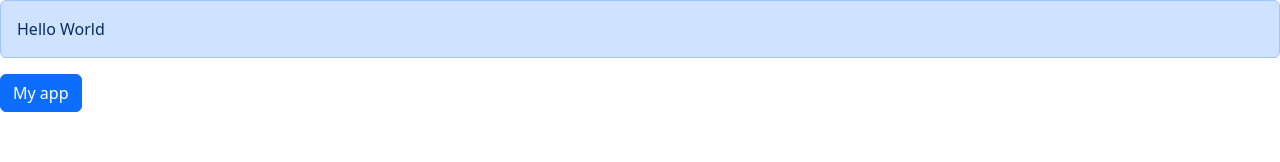
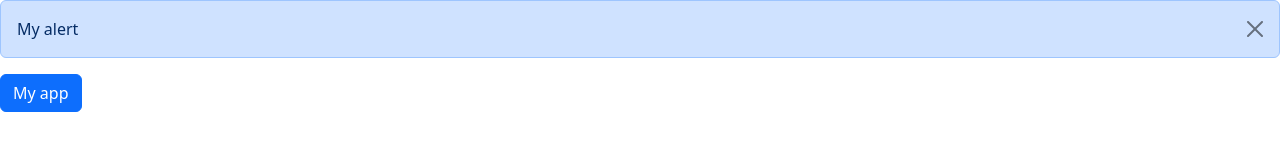
Before and after one commit to dhyseni20/games-app, a React (Vite) app: page / in a window 1280 px wide. Both pictures are taken after a click on the button "My app". Shown: the top 162 px of the page. Built offline with nearby package versions, Linux system fonts and the light colour scheme.

Commit message:
Alert Exercise

```diff
--- a/src/App.tsx
+++ b/src/App.tsx
@@ -1,13 +1,15 @@
+import { useState } from "react";
 import Alert from "./components/Alert";
 import Button from "./components/Button";
 
 function App() {
+  const [alertVisible, setAlertVisible] = useState(false);
   return (
     <div>
-      <Alert>
-        Hello <span>World</span>
-      </Alert>
-      <Button onClick={() => console.log("Clicked")}>My app</Button>
+      {alertVisible && (
+        <Alert onClose={() => setAlertVisible(false)}>My alert</Alert>
+      )}
+      <Button onClick={() => setAlertVisible(true)}>My app</Button>
     </div>
   );
 }
--- a/src/components/Alert.tsx
+++ b/src/components/Alert.tsx
@@ -2,9 +2,21 @@
 
 interface Props {
   children: ReactNode;
+  onClose: () => void;
 }
-const Alert = ({ children }: Props) => {
-  return <div className="alert alert-primary">{children}</div>;
+const Alert = ({ children, onClose }: Props) => {
+  return (
+    <div className="alert alert-primary alert-dismissible">
+      {children}
+      <button
+        type="button"
+        className="btn-close"
+        data-bs-dismiss="alert"
+        aria-label="Close"
+        onClick={onClose}
+      ></button>
+    </div>
+  );
 };
 
 export default Alert;
```
